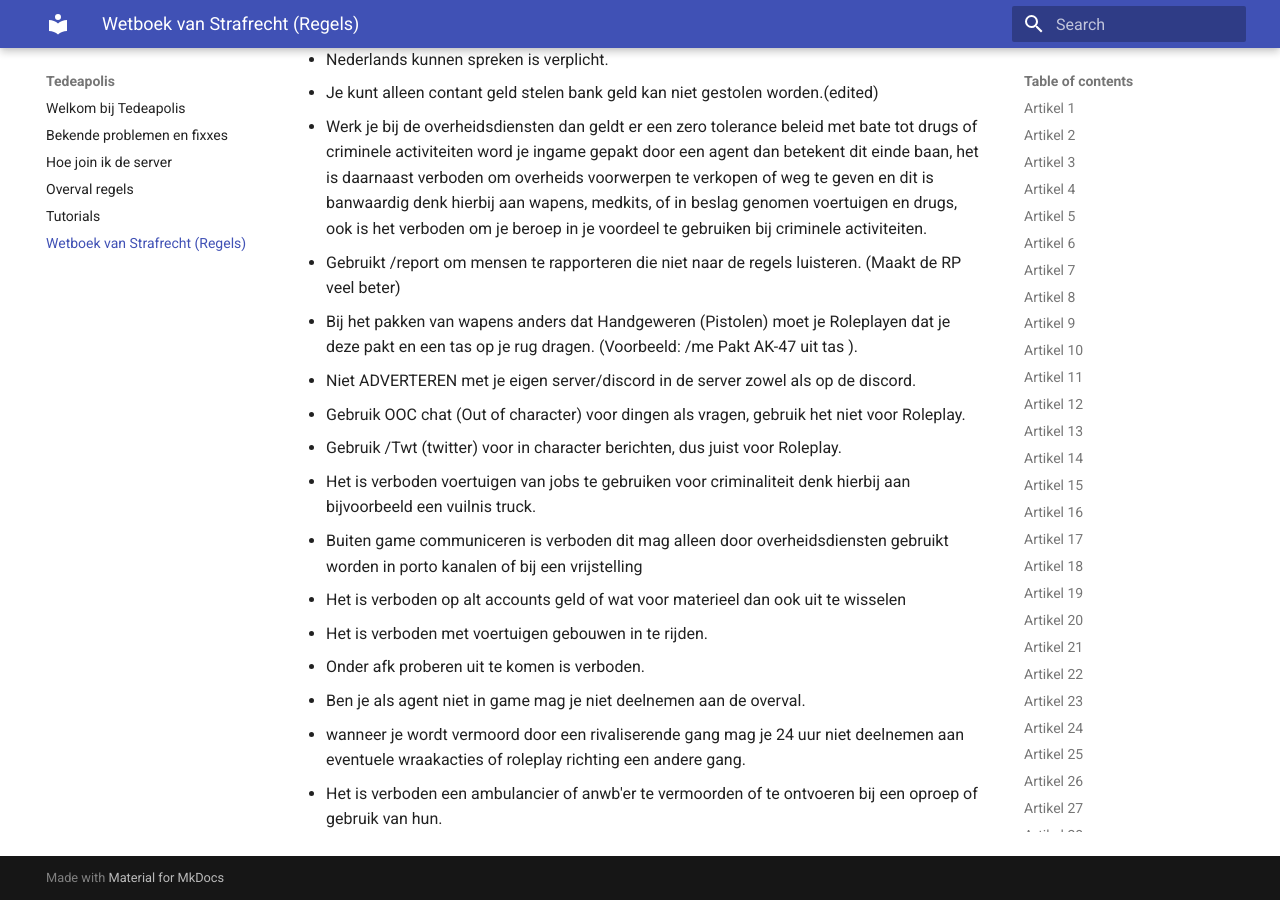
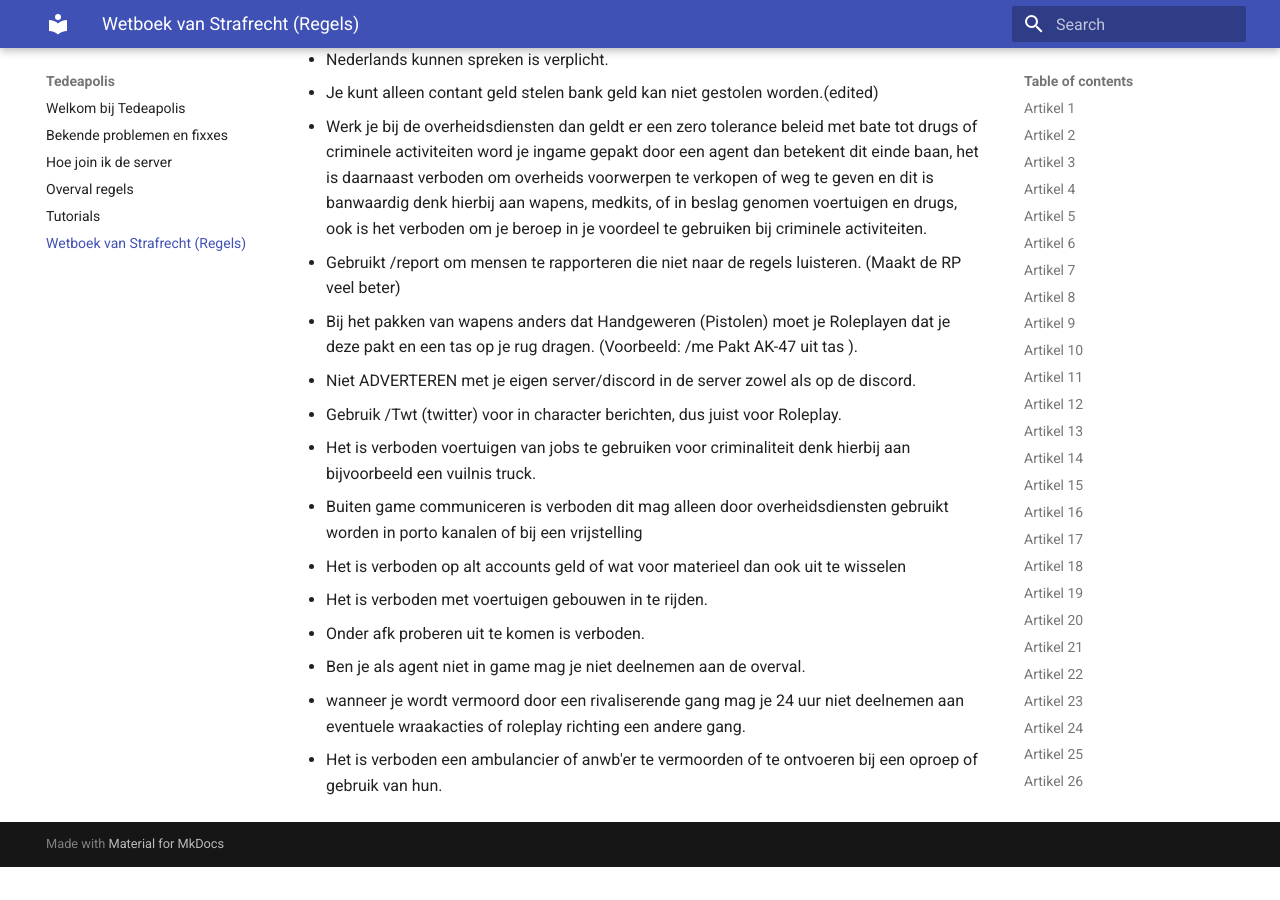
Before and after one commit to Tedeapolis/Tedeapolis, an MkDocs documentation site: the page built from docs/Wetboek.md, in a window 1280 px wide and 900 px high, scrolled down 12793 px. Built offline with MkDocs 1.6.1 and Material for MkDocs 9.7.7, drawn with Linux system fonts in a browser that asks for light colours; after the commit the page ends 13660 px from its top, so only the background shows below that.

Commit message:
Update to summary

```diff
--- a/docs/Wetboek.md
+++ b/docs/Wetboek.md
@@ -309,7 +309,6 @@ Bodycam beelden zijn op de volgende manier toegestaan
 * Gebruikt /report om mensen te rapporteren die niet naar de regels luisteren. (Maakt de RP veel beter)
 * Bij het pakken van wapens anders dat Handgeweren (Pistolen) moet je Roleplayen dat je deze pakt en een tas op je rug dragen. (Voorbeeld: /me Pakt AK-47 uit tas ).
 * Niet ADVERTEREN met je eigen server/discord in de server zowel als op de discord.
-* Gebruik OOC chat (Out of character) voor dingen als vragen, gebruik het niet voor Roleplay.
 * Gebruik /Twt (twitter) voor in character berichten, dus juist voor Roleplay.
 * Het is verboden voertuigen van jobs te gebruiken voor criminaliteit denk hierbij aan bijvoorbeeld een vuilnis truck.
 * Buiten game communiceren is verboden dit mag alleen door overheidsdiensten gebruikt worden in porto kanalen of bij een vrijstelling
```
